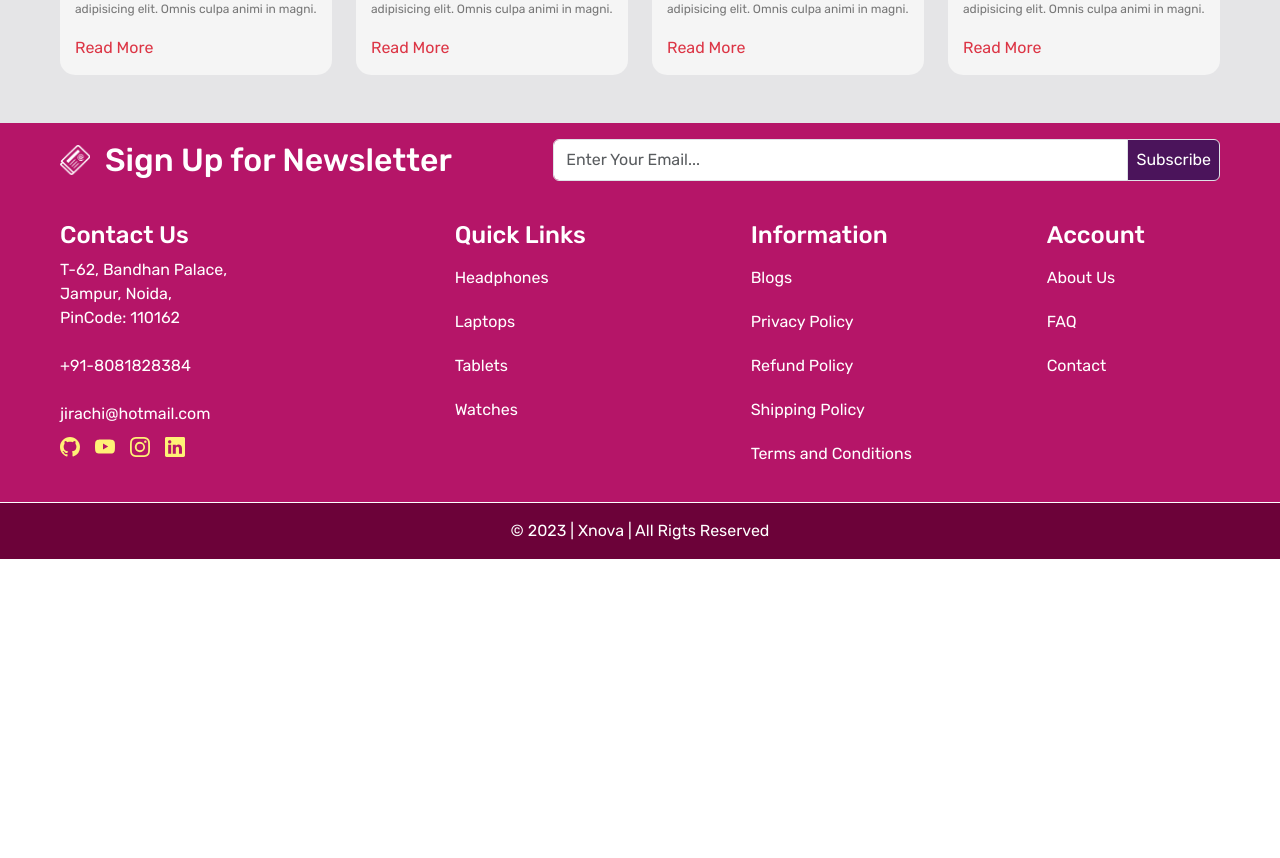
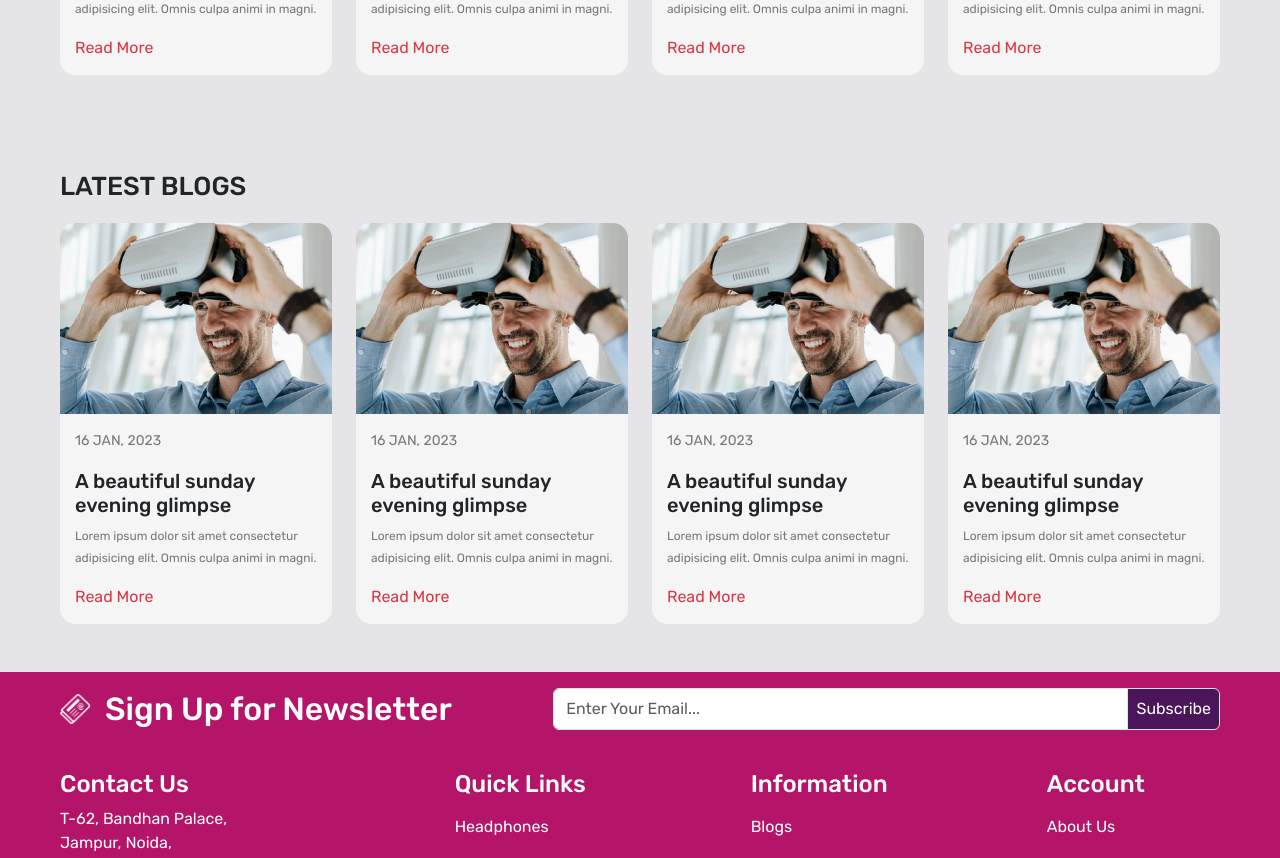
Before and after one commit to kaido12/E-Commerce-App-Frontend, a React (Create React App) app: page / in a window 1280 px wide. Shown: the part 1780-2638 px from the top of the page. Before the commit the page ends 2339 px from the top, so only its background shows below. Built offline with nearby package versions, Linux system fonts and the light colour scheme.

Commit message:
second_commit

```diff
--- a/src/pages/Home.js
+++ b/src/pages/Home.js
@@ -268,6 +268,19 @@ const Home = () => {
           </div>
         </div>
       </section>
+      <section className="blog-wrapper home-wrapper-2 py-5 px-5">
+        <div className="container-xxl">
+          <div className="row">
+            <div className="col-12">
+              <h3 className="section-heading">LATEST BLOGS</h3>
+            </div>
+            <BlogCard />
+            <BlogCard />
+            <BlogCard />
+            <BlogCard />
+          </div>
+        </div>
+      </section>
     </>
   );
 };
```
